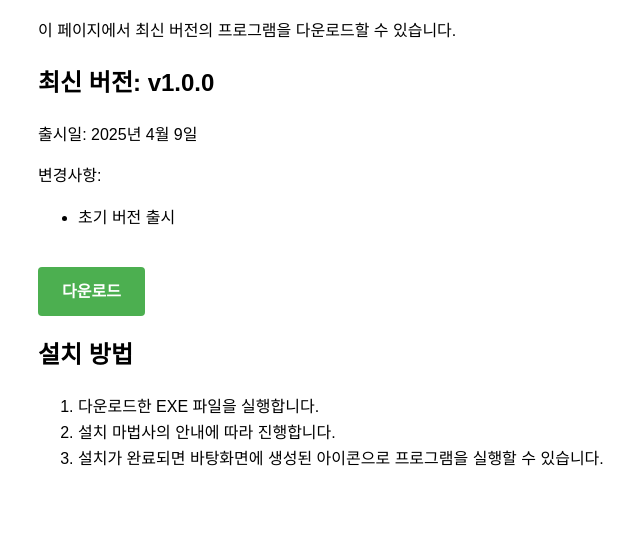
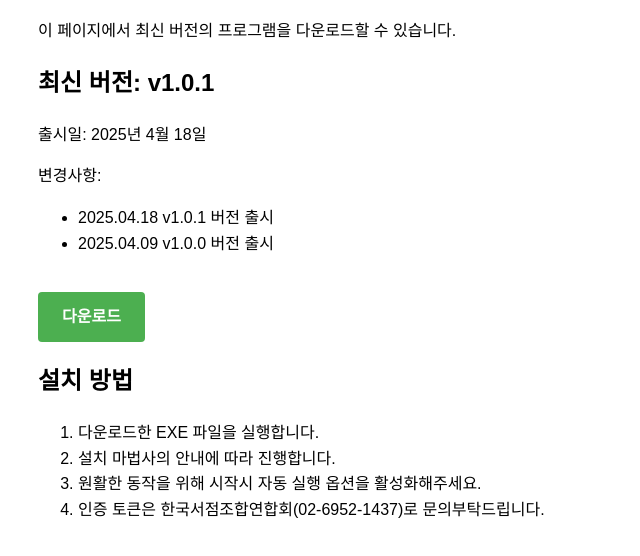
Before and after one commit to kfoba/BookTownDDNS-downloads, a plain HTML site: page index.html in a window 1280 px wide. Shown: the part 96-652 px from the top of the page, without its empty margins (202-842 px from the left). Drawn offline with Linux system fonts and the light colour scheme.

Commit message:
Update index.html - V1.0.1

```diff
--- a/index.html
+++ b/index.html
@@ -31,11 +31,12 @@
     <h1>프로그램 다운로드</h1>
     <p>이 페이지에서 최신 버전의 프로그램을 다운로드할 수 있습니다.</p>
 
-    <h2>최신 버전: v1.0.0</h2>
-    <p>출시일: 2025년 4월 9일</p>
+    <h2>최신 버전: v1.0.1</h2>
+    <p>출시일: 2025년 4월 18일</p>
     <p>변경사항:</p>
     <ul>
-        <li>초기 버전 출시</li>
+        <li>2025.04.18 v1.0.1 버전 출시</li>
+        <li>2025.04.09 v1.0.0 버전 출시</li>
     </ul>
 
     <a href="./BookTownDDNS_Setup.exe" class="download-btn">다운로드</a>
@@ -44,7 +45,8 @@
     <ol>
         <li>다운로드한 EXE 파일을 실행합니다.</li>
         <li>설치 마법사의 안내에 따라 진행합니다.</li>
-        <li>설치가 완료되면 바탕화면에 생성된 아이콘으로 프로그램을 실행할 수 있습니다.</li>
+        <li>원활한 동작을 위해 시작시 자동 실행 옵션을 활성화해주세요.</li>
+        <li>인증 토큰은 한국서점조합연합회(02-6952-1437)로 문의부탁드립니다.</li>
     </ol>
 </body>
 </html>
```
